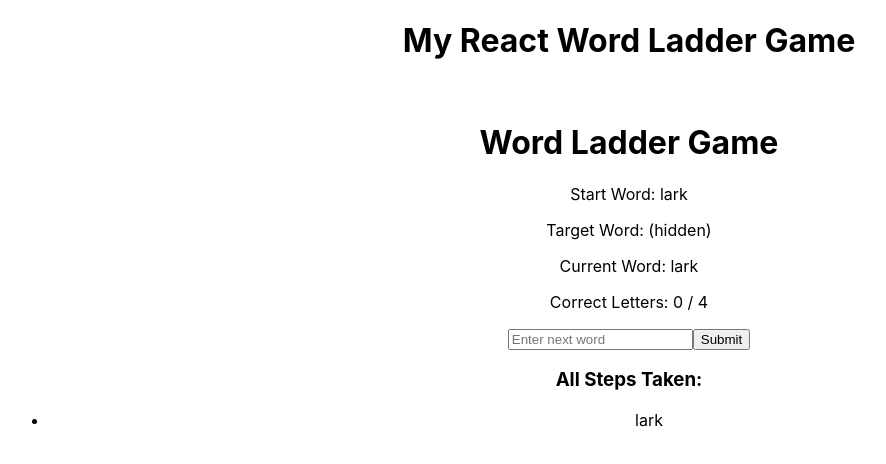
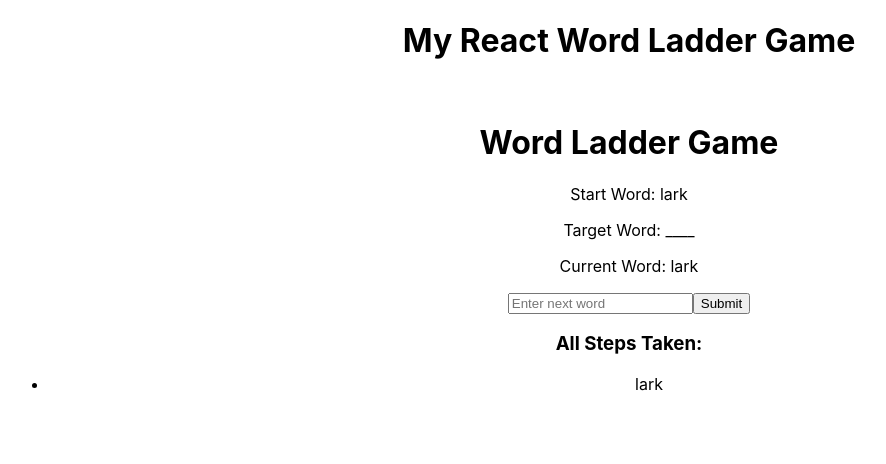
Before and after one commit to Vesperon/WordLadder, a React (Create React App) app: page / in a window 1280 px wide. Shown: the top 464 px of the page, without its empty margins (11-897 px from the left). Built offline with nearby package versions, Linux system fonts and the light colour scheme.

Commit message:
modified

```diff
--- a/src/WordLadder.js
+++ b/src/WordLadder.js
@@ -35,13 +35,12 @@ const findShortestPath = (startWord, targetWord, wordList) => {
   return [];  // Return an empty array if no path found
 };
 
-// Function to count correct letters
-const countCorrectLetters = (currentWord, targetWord) => {
-  let correctCount = 0;
-  for (let i = 0; i < currentWord.length; i++) {
-    if (currentWord[i] === targetWord[i]) correctCount++;
-  }
-  return correctCount;
+// Function to display the correctly matched letters
+const getRevealedTarget = (currentWord, targetWord) => {
+  return targetWord
+    .split("")
+    .map((char, index) => (currentWord[index] === char ? char : "_"))
+    .join("");
 };
 
 // Function to get a random word from a list
@@ -117,9 +116,8 @@ const WordLadder = () => {
     <div style={{ padding: "20px" }}>
       <h1>Word Ladder Game</h1>
       <p>Start Word: {startWord}</p>
-      <p>Target Word: (hidden)</p> {/* Hide the target word */}
+      <p>Target Word: {getRevealedTarget(currentWord, targetWord)}</p> {/* Display matched letters */}
       <p>Current Word: {currentWord}</p>
-      <p>Correct Letters: {countCorrectLetters(currentWord, targetWord)} / {targetWord.length}</p> {/* Show correct letters count */}
       <form onSubmit={handleSubmit}>
         <input
           type="text"
```
